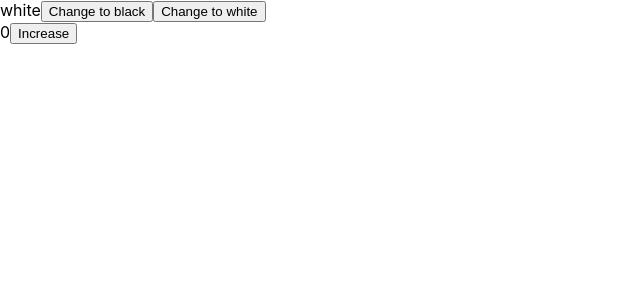
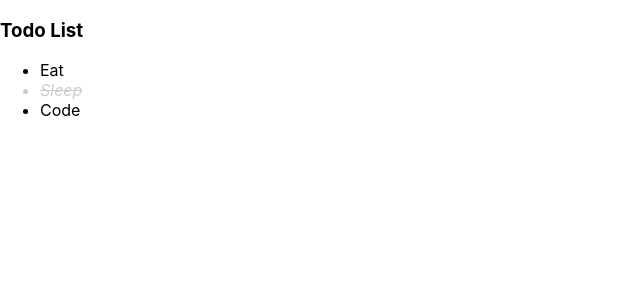
Before and after one commit to anhoang241998/hoc-react-js, a React (Vite) app: page / in a window 1280 px wide. Shown: the top 300 px of the page, without its empty margins (0-640 px from the left). Built offline with nearby package versions, Linux system fonts and the light colour scheme.

Commit message:
pratice state v1

```diff
--- a/package.json
+++ b/package.json
@@ -8,6 +8,7 @@
     "preview": "vite preview"
   },
   "dependencies": {
+    "classnames": "^2.3.1",
     "node-sass": "^4.14.1",
     "prop-types": "^15.8.1",
     "react": "^17.0.2",
--- a/src/App.jsx
+++ b/src/App.jsx
@@ -5,8 +5,8 @@
 function App() {
 	return (
 		<div className="App">
-			{/* <TodoFeature /> */}
-			<AlbumFeature />
+			<TodoFeature />
+			{/* <AlbumFeature /> */}
 		</div>
 	)
 }
--- a/src/features/Album/index.jsx
+++ b/src/features/Album/index.jsx
@@ -26,8 +26,6 @@
 		<div>
 			{/* <h2>Có thể bạn sẽ thích đấy</h2>
 			<AlbumList albumList={albumList} /> */}
-			<ColorBox />
-			<Counter />
 		</div>
 	)
 }
--- a/src/features/Todo/components/TodoList/index.jsx
+++ b/src/features/Todo/components/TodoList/index.jsx
@@ -1,19 +1,35 @@
 import React from "react"
 import PropTypes from "prop-types"
+import classnames from "classnames"
+import "./style.scss"
 
 TodoList.propTypes = {
 	todoList: PropTypes.array,
+	onTodoClick: PropTypes.func,
 }
 
 TodoList.defaultProps = {
 	todoList: [],
+	onTodoClick: null,
 }
 
-function TodoList({ todoList }) {
+function TodoList({ todoList, onTodoClick }) {
+	const handleTodoCLick = (todo, index) => {
+		if (!onTodoClick) return
+		onTodoClick(todo, index)
+	}
 	return (
-		<ul>
-			{todoList.map((todo) => (
-				<li key={todo.id}>{todo.title}</li>
+		<ul className="todo-list">
+			{todoList.map((todo, index) => (
+				<li
+					key={todo.id}
+					className={classnames({
+						"todo-item": true,
+						completed: todo.status === "completed",
+					})}
+					onClick={() => handleTodoCLick(todo, index)}>
+					{todo.title}
+				</li>
 			))}
 		</ul>
 	)
--- a/src/features/Todo/components/TodoList/style.scss
+++ b/src/features/Todo/components/TodoList/style.scss
@@ -0,0 +1,11 @@
+.todo-list {
+  & > li {
+    cursor: pointer;
+  }
+
+  & > li.completed {
+    font-style: italic;
+    color: #ccc;
+    text-decoration: line-through;
+  }
+}
--- a/src/features/Todo/index.jsx
+++ b/src/features/Todo/index.jsx
@@ -1,28 +1,49 @@
-import React from "react"
+import React, { useState } from "react"
 import PropTypes from "prop-types"
 import TodoList from "./components/TodoList"
 
 TodoFeature.propTypes = {}
 
 function TodoFeature(props) {
-	const todoList = [
+	const initTodoList = [
 		{
 			id: 1,
 			title: "Eat",
+			status: "new",
 		},
 		{
 			id: 2,
 			title: "Sleep",
+			status: "completed",
 		},
 		{
 			id: 3,
 			title: "Code",
+			status: "new",
 		},
 	]
+
+	const [todoList, setTodoList] = useState(initTodoList)
+
+	const handleTodoClick = (todo, index) => {
+		// clone current array to the new one
+		const newTodoList = [...todoList]
+
+		console.log(todo, index)
+		// toggle state
+		newTodoList[index] = {
+			...newTodoList[index],
+			status: newTodoList[index].status === "new" ? "completed" : "new",
+		}
+
+		// update todo list
+		setTodoList(newTodoList)
+	}
+
 	return (
 		<div>
 			<h3>Todo List</h3>
-			<TodoList todoList={todoList} />
+			<TodoList todoList={todoList} onTodoClick={handleTodoClick} />
 		</div>
 	)
 }
```
Also changed, not shown: 1 other file (tests, documents, lock files or other folders).
